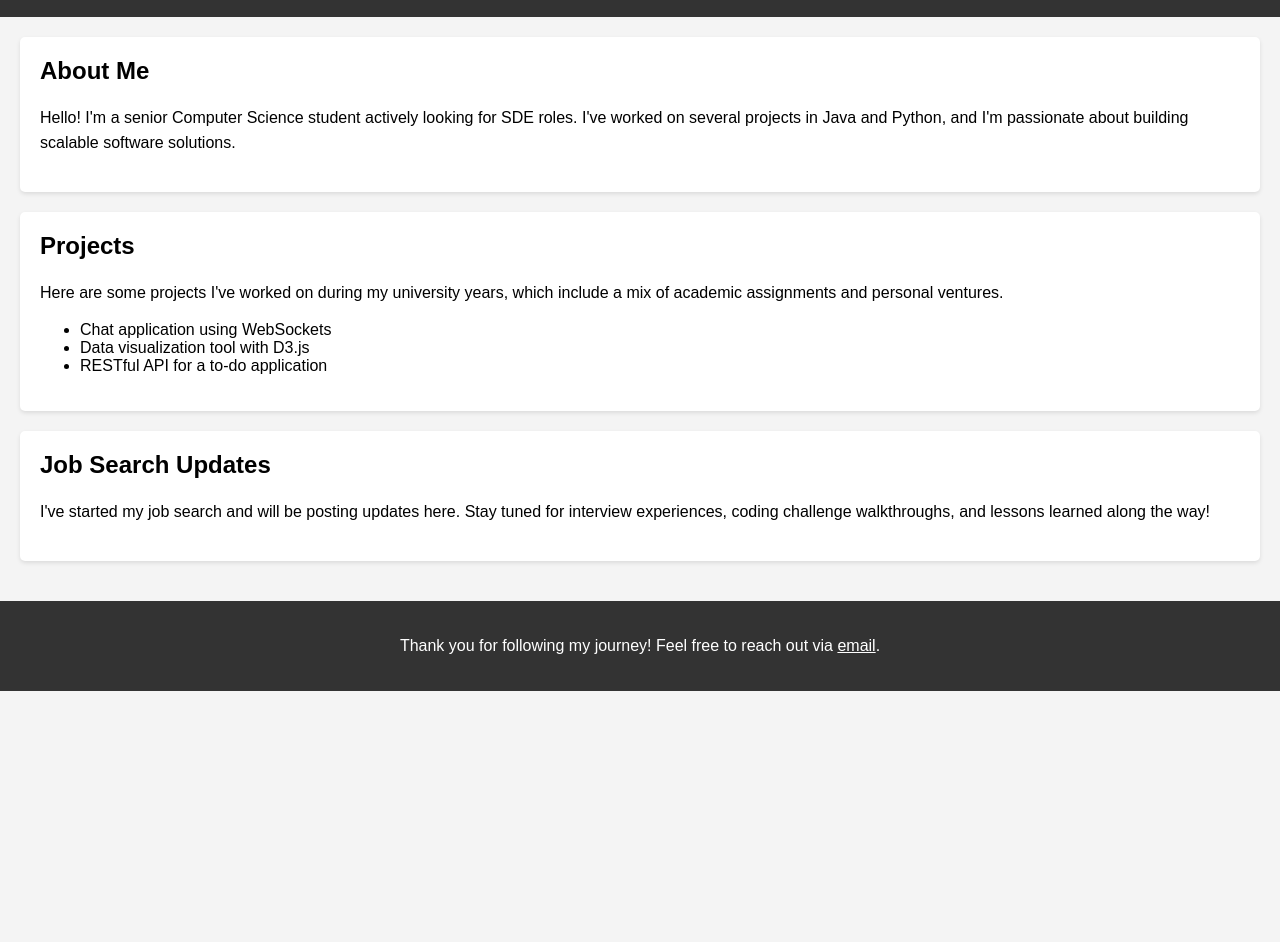
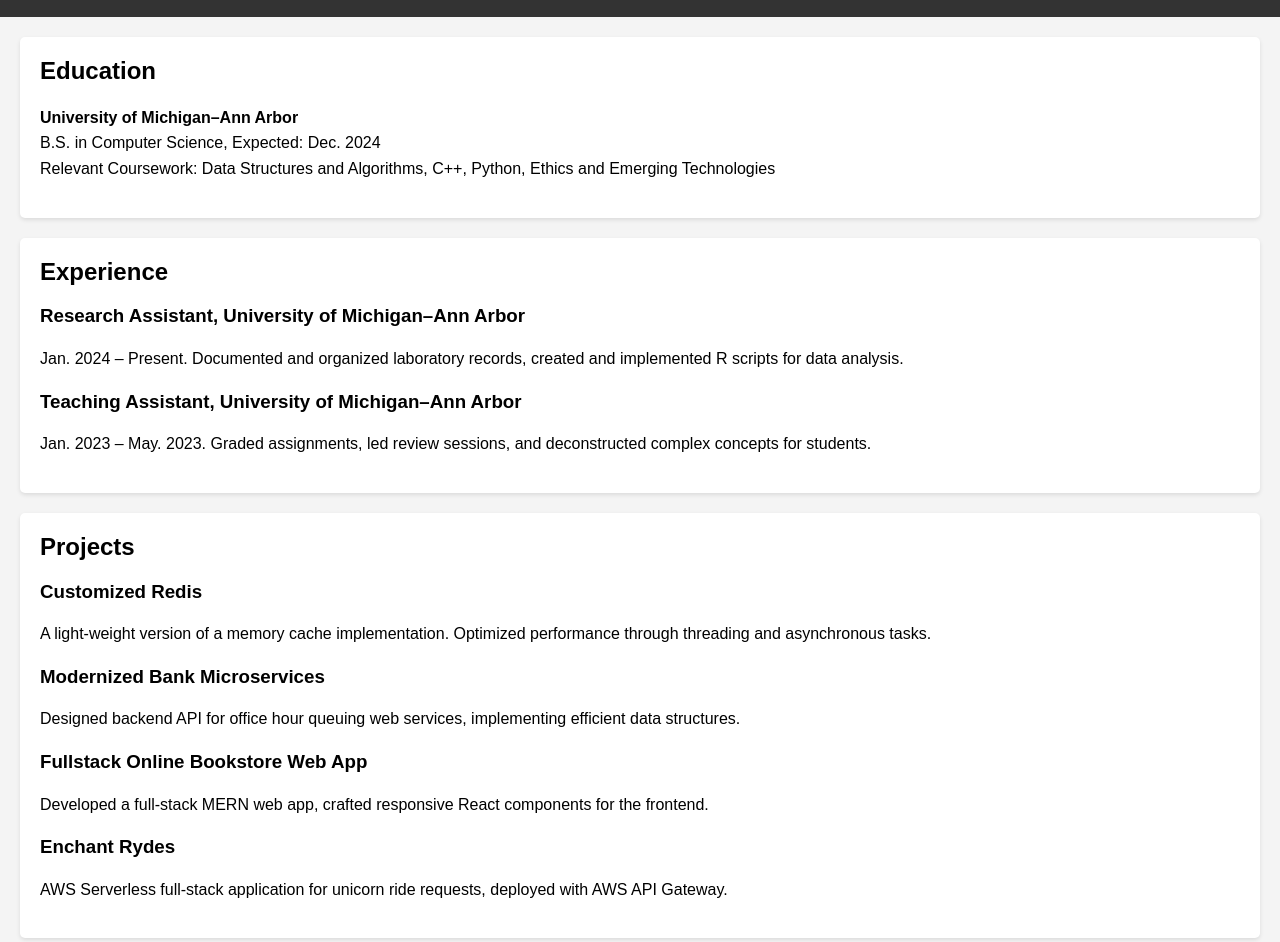
Before and after one commit to wotianxiadiyi/wotianxiadiyi.github.io, a plain HTML site: page index.html in a window 1280 px wide. Shown: the part 83-1025 px from the top of the page. Before the commit the page ends 800 px from the top, so only its background shows below. Drawn offline with Linux system fonts and the light colour scheme.

Commit message:
Update index.html

```diff
--- a/index.html
+++ b/index.html
@@ -3,7 +3,7 @@
 <head>
     <meta charset="UTF-8">
     <meta name="viewport" content="width=device-width, initial-scale=1.0">
-    <title>Software Developer Job Search Blog</title>
+    <title>Yanbo Zhai's Tech Blog</title>
     <style>
         body {
             font-family: 'Arial', sans-serif;
@@ -20,17 +20,17 @@
         .content {
             padding: 20px;
         }
-        .blog-post {
+        .section {
             background: #fff;
             margin-bottom: 20px;
             padding: 20px;
             border-radius: 5px;
             box-shadow: 0 2px 4px rgba(0,0,0,0.1);
         }
-        .blog-post h2 {
+        .section h2 {
             margin-top: 0;
         }
-        .blog-post p {
+        .section p, .section ul {
             line-height: 1.6;
         }
         .footer {
@@ -43,34 +43,47 @@
 </head>
 <body>
     <div class="header">
-        <h1>My SDE Job Search Journey</h1>
+        <h1>Yanbo Zhai's SDE Job Search Journey</h1>
     </div>
     <div class="content">
-        <!-- Blog post 1 -->
-        <div class="blog-post">
-            <h2>About Me</h2>
-            <p>Hello! I'm a senior Computer Science student actively looking for SDE roles. I've worked on several projects in Java and Python, and I'm passionate about building scalable software solutions.</p>
+        <!-- Education Section -->
+        <div class="section">
+            <h2>Education</h2>
+            <p><strong>University of Michigan–Ann Arbor</strong><br>
+            B.S. in Computer Science, Expected: Dec. 2024<br>
+            Relevant Coursework: Data Structures and Algorithms, C++, Python, Ethics and Emerging Technologies</p>
         </div>
 
-        <!-- Blog post 2 -->
-        <div class="blog-post">
-            <h2>Projects</h2>
-            <p>Here are some projects I've worked on during my university years, which include a mix of academic assignments and personal ventures.</p>
-            <ul>
-                <li>Chat application using WebSockets</li>
-                <li>Data visualization tool with D3.js</li>
-                <li>RESTful API for a to-do application</li>
-            </ul>
+        <!-- Experience Section -->
+        <div class="section">
+            <h2>Experience</h2>
+            <h3>Research Assistant, University of Michigan–Ann Arbor</h3>
+            <p>Jan. 2024 – Present. Documented and organized laboratory records, created and implemented R scripts for data analysis.</p>
+            <h3>Teaching Assistant, University of Michigan–Ann Arbor</h3>
+            <p>Jan. 2023 – May. 2023. Graded assignments, led review sessions, and deconstructed complex concepts for students.</p>
         </div>
 
-        <!-- Blog post 3 -->
-        <div class="blog-post">
-            <h2>Job Search Updates</h2>
-            <p>I've started my job search and will be posting updates here. Stay tuned for interview experiences, coding challenge walkthroughs, and lessons learned along the way!</p>
+        <!-- Projects Section -->
+        <div class="section">
+            <h2>Projects</h2>
+            <h3>Customized Redis</h3>
+            <p>A light-weight version of a memory cache implementation. Optimized performance through threading and asynchronous tasks.</p>
+            <h3>Modernized Bank Microservices</h3>
+            <p>Designed backend API for office hour queuing web services, implementing efficient data structures.</p>
+            <h3>Fullstack Online Bookstore Web App</h3>
+            <p>Developed a full-stack MERN web app, crafted responsive React components for the frontend.</p>
+            <h3>Enchant Rydes</h3>
+            <p>AWS Serverless full-stack application for unicorn ride requests, deployed with AWS API Gateway.</p>
+        </div>
+
+        <!-- Skills Section -->
+        <div class="section">
+            <h2>Skills</h2>
+            <p>Languages and Tools: C, C++, Python, JavaScript, HTML, CSS, MySQL, SPSS, Qualtrics, Zotero</p>
         </div>
     </div>
     <div class="footer">
-        <p>Thank you for following my journey! Feel free to reach out via <a href="mailto:youremail@example.com" style="color: #fff;">email</a>.</p>
+        <p>Contact me at <a href="mailto:zhaiyanb@umich.edu" style="color: #fff;">zhaiyanb@umich.edu</a></p>
     </div>
 </body>
 </html>
```
